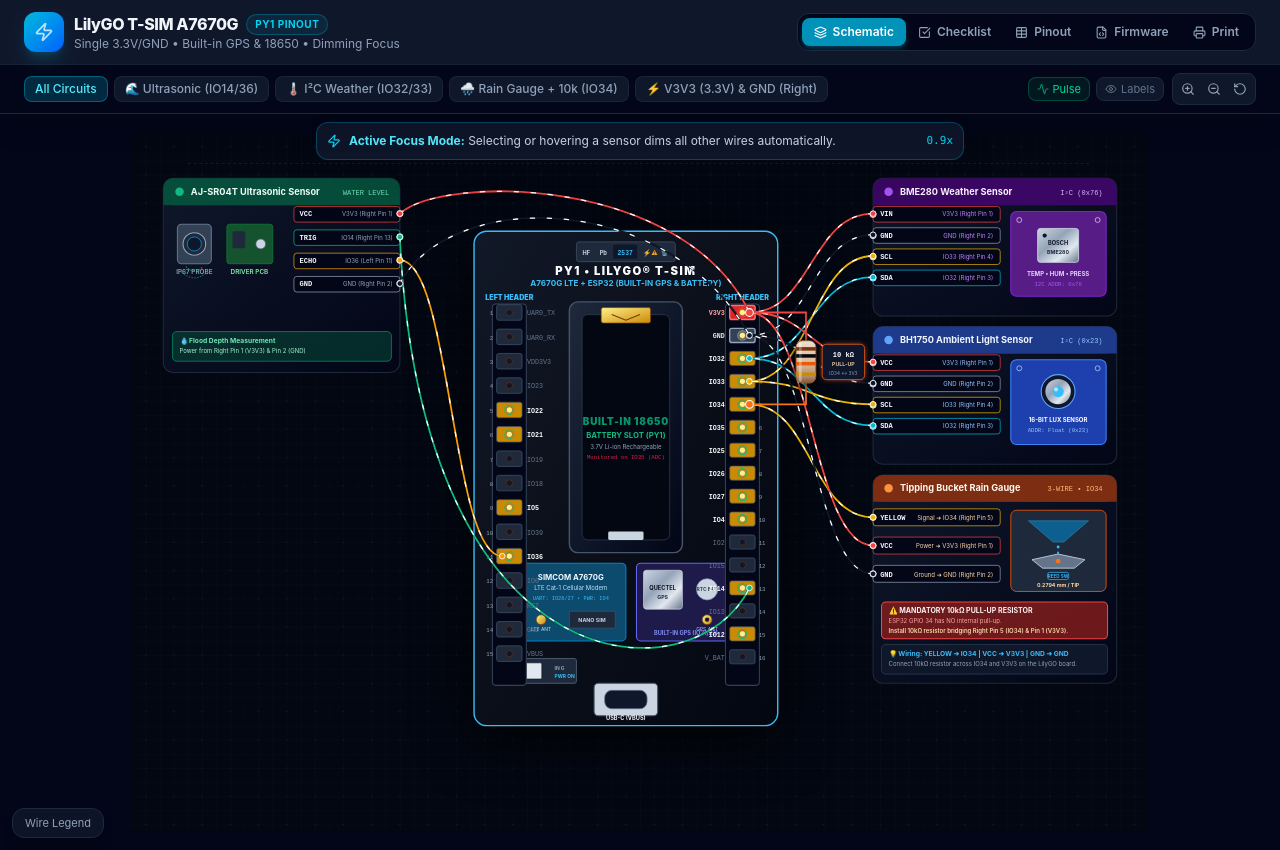
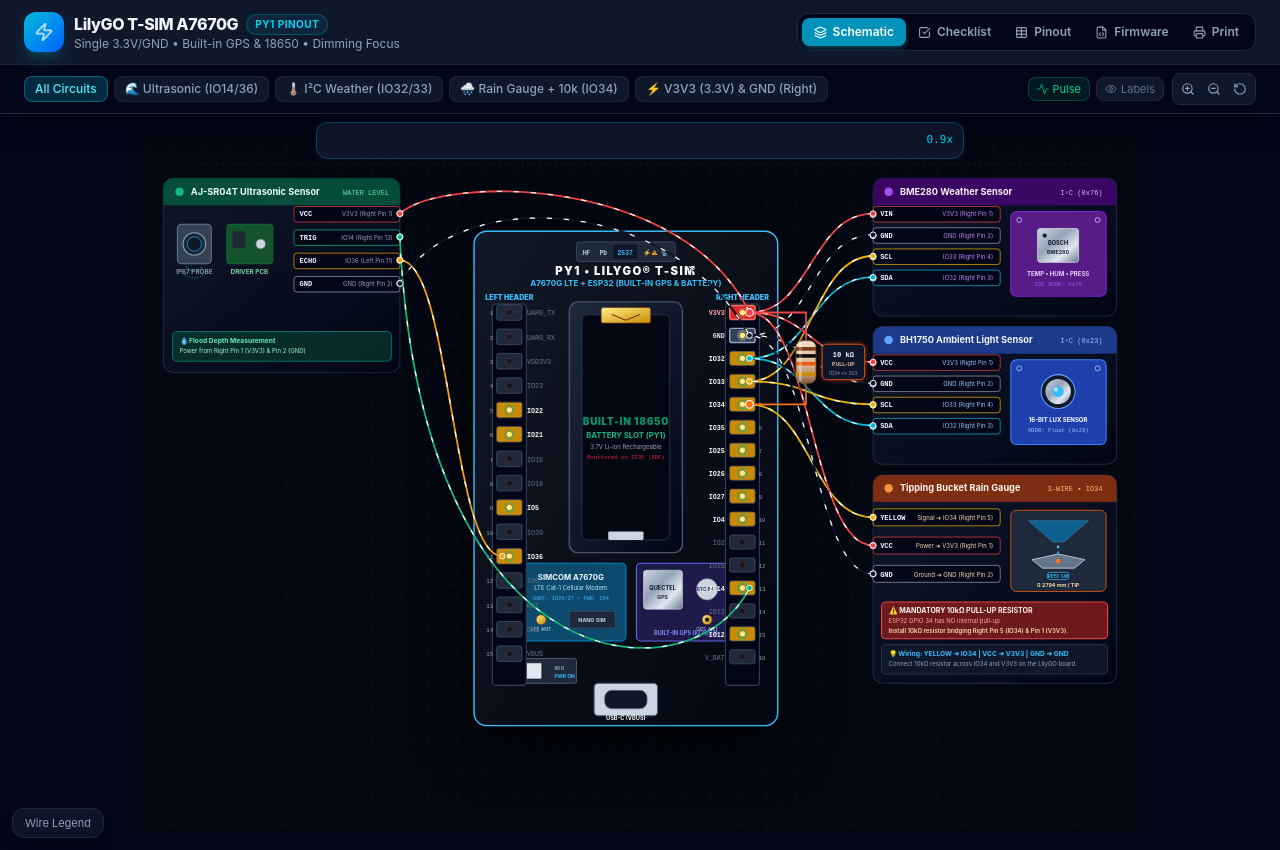
Before and after one commit to nexonsabanao/wirings, a React (Vite) app: page / in a window 1280 px wide. Built offline with nearby package versions, Linux system fonts and the light colour scheme.

Commit message:
Remove Active Focus Mode banner text

```diff
--- a/src/App.tsx
+++ b/src/App.tsx
@@ -13,7 +13,6 @@
   AlertTriangle,
   Info,
   ShieldCheck,
-  Zap,
   HelpCircle,
   Maximize2,
   Minimize2,
@@ -152,13 +151,7 @@
           >
             {/* Top Alert Banner for Quick Safety Reminders */}
             <div className="absolute top-2 left-1/2 -translate-x-1/2 z-20 pointer-events-none max-w-2xl w-full px-3">
-              <div className="bg-slate-900/95 backdrop-blur border border-cyan-500/30 p-2 sm:p-2.5 rounded-xl shadow-2xl flex items-center justify-between text-[11px] sm:text-xs text-slate-300">
-                <div className="flex items-center gap-1.5 sm:gap-2">
-                  <Zap size={14} className="text-cyan-400 shrink-0" />
-                  <span>
-                    <strong className="text-cyan-300">Active Focus Mode:</strong> Selecting or hovering a sensor dims all other wires automatically.
-                  </span>
-                </div>
+              <div className="bg-slate-900/95 backdrop-blur border border-cyan-500/30 p-2 sm:p-2.5 rounded-xl shadow-2xl flex items-center justify-end text-[11px] sm:text-xs text-slate-300">
                 <span className="text-[10px] sm:text-[11px] font-mono text-cyan-400 shrink-0 ml-2">
                   {scale.toFixed(1)}x
                 </span>
```
